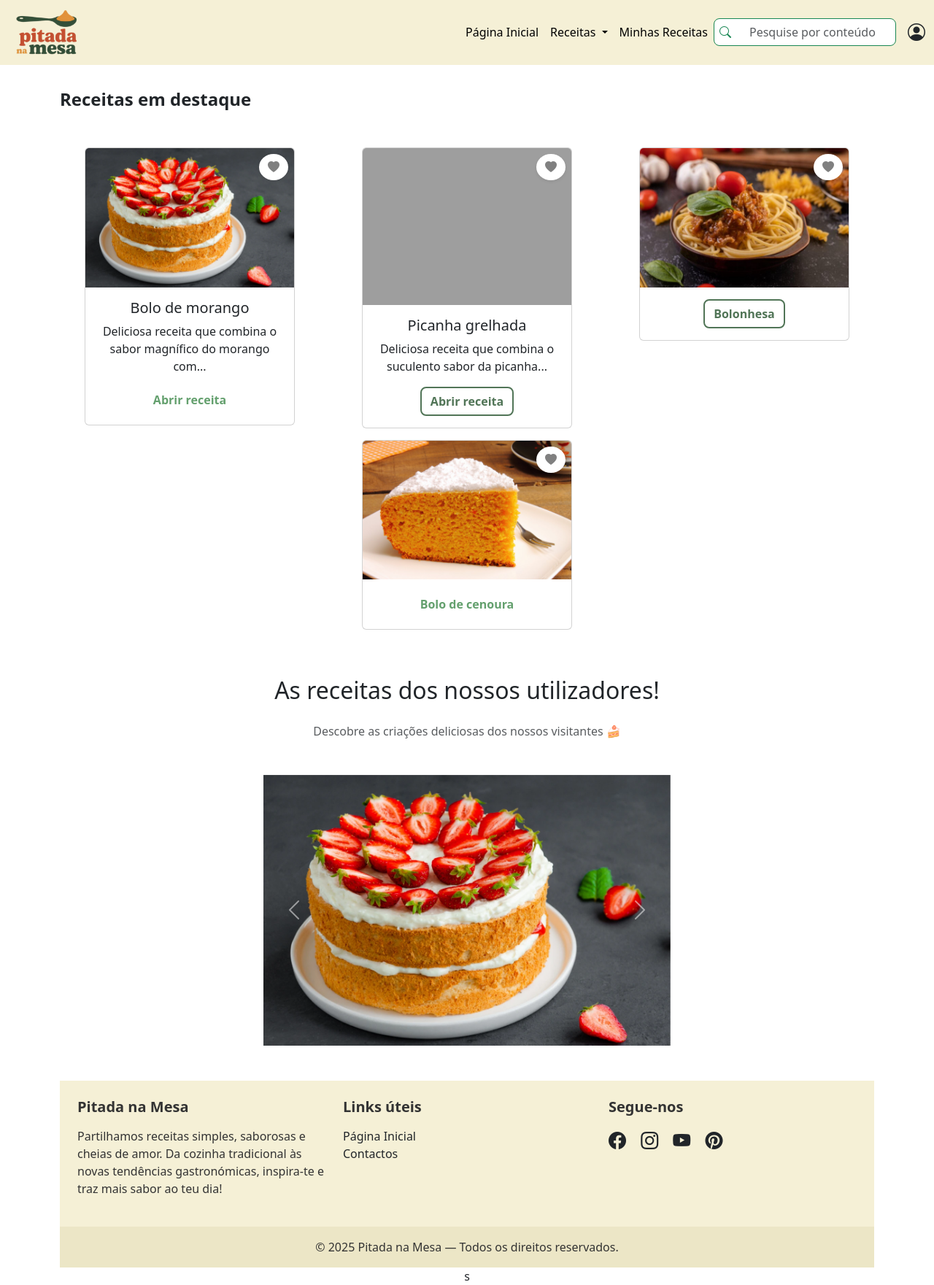
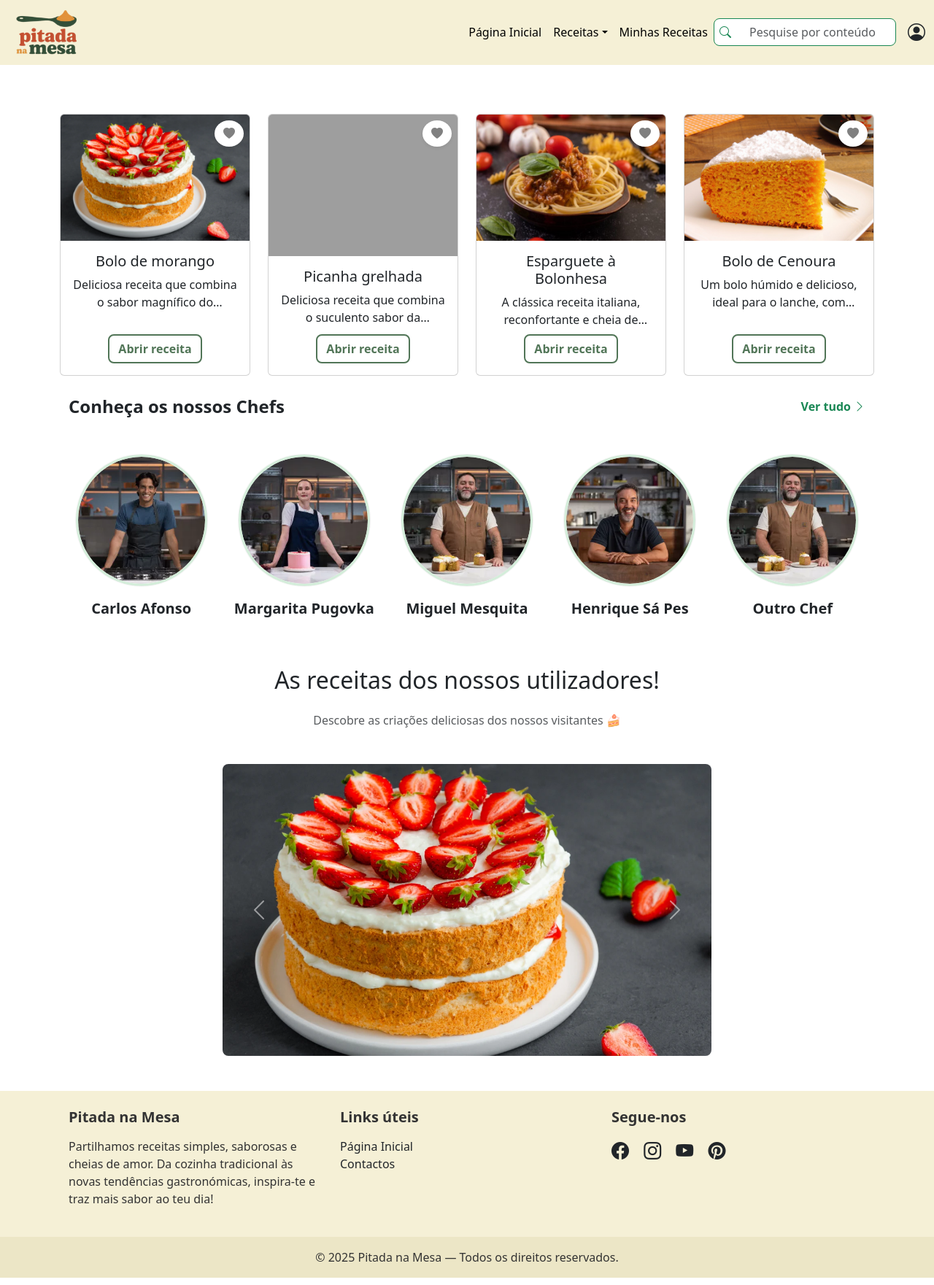
Before and after one commit to jrafaelsilva/desenvolvimento-para-a-web, a PHP site: page / in a window 1280 px wide. Shown: the whole page at 73% size. Run offline with PHP 8.4, Linux system fonts and the light colour scheme; grey boxes are pictures that could not be loaded.

Commit message:
versão completo - cavaleiro

```diff
--- a/PitadaNaMesa/bootstrap/bolodecenoura.html
+++ b/PitadaNaMesa/bootstrap/bolodecenoura.html
@@ -246,4 +246,3 @@
 </script>
 </body>
 </html>
-s
--- a/PitadaNaMesa/bootstrap/bolodemorango.html
+++ b/PitadaNaMesa/bootstrap/bolodemorango.html
@@ -247,4 +247,3 @@
 </script>
 </body>
 </html>
-s
--- a/PitadaNaMesa/bootstrap/bolonhesa.html
+++ b/PitadaNaMesa/bootstrap/bolonhesa.html
@@ -251,5 +251,3 @@
 </script>
 </body>
 </html>
-
-s
--- a/PitadaNaMesa/bootstrap/css/style.css
+++ b/PitadaNaMesa/bootstrap/css/style.css
@@ -1,51 +1,70 @@
+/* --- MODIFICAÇÃO: Garante altura total e alinhamento do botão na base --- */
+.card {
+    /* Estas linhas não são mais necessárias devido ao d-flex no col: */
+    /* margin-left: auto; */
+    /* margin-right: auto; */
 
-.card{
-    margin-left: auto;
-    margin-right: auto;
+    /* Torna o card num Flex Container para que o conteúdo seja alinhado verticalmente */
+    display: flex;
+    flex-direction: column;
+    /* Esta linha anula o Flexbox para centralização do card, mas é necessária para que o card se estique: */
+}
 
+/* Regras adicionais para alinhar o botão 'Abrir Receita' na base do card */
+.card .card-body {
+    flex-grow: 1; /* Faz o corpo do card ocupar o espaço restante */
+    display: flex;
+    flex-direction: column;
+    /* NOVO: Centra horizontalmente o conteúdo, incluindo o botão */
+    align-items: center;
 }
+
+/* Empurra o botão Abrir Receita para o fundo do card-body */
+.card .card-body a.btn { /* Altere esta linha para .btn-style ou .btn-style2, se for mais específico */
+    margin-top: auto;
+    /* Já que a linha acima usa 'align-items: center', o botão será centralizado e não esticado */
+}
+
+/* --- NOVO BLOCO: Limita o texto a 2 linhas e adiciona reticências (para .card-text) --- */
+.text-truncate-2 {
+    display: -webkit-box;
+    -webkit-line-clamp: 2; /* Limita a 2 linhas visíveis */
+    -webkit-box-orient: vertical;
+    overflow: hidden;
+    text-overflow: ellipsis;
+    /* Adiciona alguma margem inferior para o botão, se não estiver já no HTML */
+    margin-bottom: 0.5rem;
+    /* Adicionado para garantir que o texto não interfere com o alinhamento */
+    text-align: center;
+}
+/* --- Resto do seu código CSS original --- */
 .favorite-btn {
-  background-color: rgb(255,255,255) !important;
+    background-color: rgb(255, 255, 255) !important;
     border: none;
     box-shadow: none;
 }
 
 .favorite-btn i {
-  color: rgb(128,128,128);
+    color: rgb(128, 128, 128);
     transition: color 0.3s ease;
 }
 
 .favorite-btn.active i {
     color: rgb(255, 0, 0);
 }
+/* ... resto dos estilos ... */
 
-form[role="search"] input.form-control {
-  box-shadow: none;
-  transition: all 0.3s ease;
-}
-
-form[role="search"] input.form-control:focus {
-  border-color: rgb(81, 117, 87);
-  box-shadow: 0 0 5px rgb(100, 160, 110);
-}
-
-body {
-    padding-top: 70px;
-}
-
-.bg-receita{
-  background-color:rgb(243, 203, 143);
-  font-family: Arial, Helvetica, sans-serif;
-  outline: 2px solid black;
-  padding: 10px
-}
-
+/* Estilos para o botão antigo/padrão */
 .btn-style {
-
     color: rgb(100, 160, 110);
     font-weight: 600;
     border: none;
     transition: 0.3s;
+    /* Adiciona padding horizontal para o botão não parecer apenas um link */
+    padding: 0.375rem 0.75rem;
+    text-decoration: none;
+    border: 1px solid rgb(100, 160, 110); /* Adicionei uma borda fina para definição */
+    border-radius: 0.25rem;
 }
 
 .btn-style:hover {
@@ -54,7 +73,7 @@ body {
 }
 
 
-/*outro tipo de botao*/
+/*outro tipo de botao - Mantido o estilo anterior para referência */
 .btn-style2 {
     background-color: transparent;
     color: rgb(81, 117, 87);
@@ -68,6 +87,9 @@ body {
     background-color: rgb(81, 117, 87);
     color: rgb(245, 240, 214);
 }
+
+/* ... Resto do CSS ... */
+
 
 /*barra de voltar atras*/
 
@@ -91,4 +113,64 @@ body {
     color: rgb(0, 0, 0);
     font-weight: 600;
 }
-s
+/* Estilos para a seção dos chefs */
+.chef-wrapper {
+    /* Garante um quadrado perfeito para que o border-radius funcione */
+    width: 180px;
+    height: 180px;
+    border-radius: 50%;
+    overflow: hidden;
+
+    /* Borda verde clara */
+    border: 3px solid #d4edda;
+
+    /* Importante: Remove qualquer padding interno que afaste a imagem da borda */
+    padding: 0;
+
+    /* Sombra interna para criar o efeito de "anel" como na imagem original */
+    box-shadow: inset 0 0 0 5px #d4edda, 0 0 0 1px rgba(0, 0, 0, 0.05);
+
+    /* Garante que o item seja um flex container para centralizar a imagem dentro */
+    display: flex;
+    justify-content: center;
+    align-items: center;
+}
+
+.chef-wrapper img {
+    /* object-fit: cover é crucial para a imagem preencher o espaço sem distorcer */
+    object-fit: cover;
+    width: 100%;
+    height: 100%;
+}
+.carousel-img-fixed {
+    /* Define uma altura consistente para todas as imagens. Ajuste 400px conforme preferir. */
+    height: 400px;
+
+    /* Essencial: Redimensiona a imagem para cobrir a área (400px de altura) sem a distorcer,
+       cortando as bordas se necessário para preencher o espaço. */
+    object-fit: cover;
+}
+/* Correção de Largura Responsiva para o Carrossel */
+
+/* Garante a largura total (ou quase total) em dispositivos móveis */
+.carrossel-responsivo {
+    width: 95% !important; /* Usamos 95% para não colar nos cantos */
+    margin: 0 auto;
+}
+
+/* Largura específica para desktop (a partir de 992px) */
+@media (min-width: 992px) {
+    .w-lg-60 {
+        width: 60% !important; /* Defina 60% da largura do contentor para o desktop */
+    }
+}
+
+/* Limita o texto a 2 linhas e adiciona reticências */
+.text-truncate-2 {
+    display: -webkit-box;
+    -webkit-line-clamp: 2; /* Limita a 2 linhas visíveis */
+    -webkit-box-orient: vertical;
+    overflow: hidden;
+    text-overflow: ellipsis;
+    margin-bottom: 0.5rem;
+}
--- a/PitadaNaMesa/bootstrap/index.html
+++ b/PitadaNaMesa/bootstrap/index.html
@@ -5,9 +5,7 @@
   <meta name="viewport" content="width=device-width, initial-scale=1">
   <title>Pitada na Mesa</title>
 
-  <!-- Bootstrap local -->
   <link href="https://cdn.jsdelivr.net/npm/bootstrap@5.3.3/dist/css/bootstrap.min.css" rel="stylesheet">
-  <!-- Ícones do Bootstrap -->
   <link href="https://cdn.jsdelivr.net/npm/bootstrap-icons@1.11.3/font/bootstrap-icons.css" rel="stylesheet">
   <link href="css/style.css" rel="stylesheet">
   </head>
@@ -26,14 +24,10 @@
 
         <div class="collapse navbar-collapse" id="navbarSupportedContent">
           <ul class="navbar-nav ms-auto mb-2 mb-lg-0">
-            <li class="nav-item">
-              <a class="nav-link active" aria-current="page" href="#">Página Inicial</a>
-            </li>
+            <li class="nav-item"><a class="nav-link active" aria-current="page" href="#">Página Inicial</a></li>
             <li class="nav-item dropdown">
               <a class="nav-link active dropdown-toggle" href="#" role="button" data-bs-toggle="dropdown"
-                aria-expanded="false">
-                Receitas
-              </a>
+                aria-expanded="false">Receitas</a>
               <ul class="dropdown-menu">
                 <li><a class="dropdown-item" href="receitasdecarne.html">Carne</a></li>
                 <li><hr class="dropdown-divider"></li>
@@ -44,9 +38,7 @@
                 <li><a class="dropdown-item" href="receitasdesopa.html">Sopas e Cremes</a></li>
               </ul>
             </li>
-            <li class="nav-item">
-              <a class="nav-link active" href="#">Minhas Receitas</a>
-            </li>
+            <li class="nav-item"><a class="nav-link active" href="#">Minhas Receitas</a></li>
           </ul>
 
           <form class="d-flex align-items-center position-relative" role="search" style="width: 250px;">
@@ -61,9 +53,7 @@
           </form>
 
           <li class="nav-item d-flex align-items-center ms-3">
-            <a href="login.html" class="nav-link p-0">
-              <i class="bi bi-person-circle fs-4"></i>
-            </a>
+            <a href="login.html" class="nav-link p-0"><i class="bi bi-person-circle fs-4"></i></a>
           </li>
         </div>
       </div>
@@ -73,88 +63,120 @@
 <div class="container">
   <div class="fw-bold mb-4 mt-5 fs-4 text-start">Receitas em destaque</div>
 
-    <div class="row align-items-start mt-5">
-      <div class="col d-flex mb-3">
-        <div class="card" style="width: 18rem;">
-          <img src="imgs/bolo.morango.webp" class="card-img-top" alt="...">
-          <button class="btn btn-light position-absolute bottom-1 end-0 m-2 rounded-circle shadow-sm favorite-btn">
-            <i class="bi bi-heart-fill"></i>
-          </button>
+  <div class="row align-items-stretch mt-5 g-4 row-cols-1 row-cols-sm-2 row-cols-lg-4">
+
+    <div class="col d-flex">
+      <div class="card h-100">
+        <img src="imgs/bolo.morango.webp" class="card-img-top" alt="Bolo de morango">
+        <button class="btn btn-light position-absolute bottom-1 end-0 m-2 rounded-circle shadow-sm favorite-btn"><i class="bi bi-heart-fill"></i></button>
         <div class="card-body text-center">
           <h5 class="card-title">Bolo de morango</h5>
-            <p class="card-text">Deliciosa receita que combina o sabor magnífico do morango com...</p>
-            <a href="bolodemorango.html" class="btn btn-style">Abrir receita</a>
+          <p class="card-text text-truncate-2">Deliciosa receita que combina o sabor magnífico do morango com...</p>
+          <a href="bolodemorango.html" class="btn btn-style2">Abrir receita</a>
         </div>
       </div>
     </div>
 
-      <div class="col d-flex mb-3">
-        <div class="card" style="width: 18rem;">
-          <img src="imgs/picanha" class="card-img-top" alt="...">
-          <button class="btn btn-light position-absolute bottom-1 end-0 m-2 rounded-circle shadow-sm favorite-btn">
-            <i class="bi bi-heart-fill"></i>
-          </button>
+    <div class="col d-flex">
+      <div class="card h-100">
+        <img src="imgs/picanha" class="card-img-top" alt="Picanha grelhada">
+        <button class="btn btn-light position-absolute bottom-1 end-0 m-2 rounded-circle shadow-sm favorite-btn"><i class="bi bi-heart-fill"></i></button>
         <div class="card-body text-center">
           <h5 class="card-title ">Picanha grelhada</h5>
-            <p class="card-text">Deliciosa receita que combina o suculento sabor da picanha... </p>
+          <p class="card-text text-truncate-2">Deliciosa receita que combina o suculento sabor da picanha... </p>
           <a href="picanha.html" class="btn btn-style2">Abrir receita</a>
         </div>
       </div>
     </div>
 
-      <div class="col d-flex mb-3">
-        <div class="card" style="width: 18rem;">
-          <img src="imgs/bolonhesa.jpg" class="card-img-top" alt="...">
-          <button class="btn btn-light position-absolute bottom-1 end-0 m-2 rounded-circle shadow-sm favorite-btn">
-            <i class="bi bi-heart-fill"></i>
-          </button>
+    <div class="col d-flex">
+      <div class="card h-100">
+        <img src="imgs/bolonhesa.jpg" class="card-img-top" alt="Esparguete à Bolonhesa">
+        <button class="btn btn-light position-absolute bottom-1 end-0 m-2 rounded-circle shadow-sm favorite-btn"><i class="bi bi-heart-fill"></i></button>
         <div class="card-body text-center">
-            <a href="bolonhesa.html" class="btn btn-style2">Bolonhesa</a>
+          <h5 class="card-title">Esparguete à Bolonhesa</h5>
+          <p class="card-text text-truncate-2">A clássica receita italiana, reconfortante e cheia de sabor a carne e tomate.</p>
+          <a href="bolonhesa.html" class="btn btn-style2">Abrir receita</a>
         </div>
       </div>
     </div>
 
-      <div class="col d-flex mb-3">
-        <div class="card" style="width: 18rem;">
-          <img src="imgs/bolodecenoura.png" class="card-img-top" alt="...">
-          <button class="btn btn-light position-absolute bottom-1 end-0 m-2 rounded-circle shadow-sm favorite-btn">
-            <i class="bi bi-heart-fill"></i>
-          </button>
+    <div class="col d-flex">
+      <div class="card h-100">
+        <img src="imgs/bolodecenoura.png" class="card-img-top" alt="Bolo de Cenoura">
+        <button class="btn btn-light position-absolute bottom-1 end-0 m-2 rounded-circle shadow-sm favorite-btn"><i class="bi bi-heart-fill"></i></button>
         <div class="card-body text-center">
+          <h5 class="card-title">Bolo de Cenoura</h5>
+          <p class="card-text text-truncate-2">Um bolo húmido e delicioso, ideal para o lanche, com cobertura de chocolate.</p>
+          <a href="bolodecenoura.html" class="btn btn-style2">Abrir receita</a>
+        </div>
+      </div>
+    </div>
+  </div>
 
+  <div class="container my-4">
 
-            <a href="bolodecenoura.html" class="btn btn-style">Bolo de cenoura</a>
+      <div class="d-flex justify-content-between align-items-center mb-5">
+        <div class="fw-bold fs-4 text-start">Conheça os nossos Chefs</div>
+        <a href="#" class="text-success text-decoration-none d-flex align-items-center fw-semibold">
+          Ver tudo <i class="bi bi-chevron-right ms-1"></i>
+        </a>
+      </div>
+      <div class="row text-start row-cols-2 row-cols-md-3 row-cols-lg-5 g-4">
+          <div class="col">
+              <a href="chef-carlos-afonso.html" class="text-decoration-none text-dark d-block text-center">
+                  <div class="chef-wrapper mx-auto"><img src="imgs/Carlos.Afonos.webp" alt="Carlos Afonso" class="img-fluid rounded-circle"></div>
+                  <p class="mt-3 fw-semibold fs-5">Carlos Afonso</p>
+              </a>
+          </div>
+          <div class="col">
+              <a href="chef-margarita.html" class="text-decoration-none text-dark d-block text-center">
+                  <div class="chef-wrapper mx-auto"><img src="imgs/Margarita.Pugovka.webp" alt="Margarita Pugovka" class="img-fluid rounded-circle"></div>
+                  <p class="mt-3 fw-semibold fs-5">Margarita Pugovka</p>
+              </a>
+          </div>
+          <div class="col">
+              <a href="chef-miguel-mesquita.html" class="text-decoration-none text-dark d-block text-center">
+                  <div class="chef-wrapper mx-auto"><img src="imgs/Miguel.Mesquita.webp" alt="Miguel Mesquita" class="img-fluid rounded-circle"></div>
+                  <p class="mt-3 fw-semibold fs-5">Miguel Mesquita</p>
+              </a>
+          </div>
+          <div class="col">
+              <a href="chef-henrique.html" class="text-decoration-none text-dark d-block text-center">
+                  <div class="chef-wrapper mx-auto"><img src="imgs/Henrique.Sá.Pes.webp" alt="Henrique Sá Pes" class="img-fluid rounded-circle"></div>
+                  <p class="mt-3 fw-semibold fs-5">Henrique Sá Pes</p>
+              </a>
+          </div>
+          <div class="col">
+              <a href="chef-outro.html" class="text-decoration-none text-dark d-block text-center">
+                  <div class="chef-wrapper mx-auto"><img src="imgs/Miguel.Mesquita.webp" alt="Outro Chef" class="img-fluid rounded-circle"></div>
+                  <p class="mt-3 fw-semibold fs-5">Outro Chef</p>
+              </a>
           </div>
       </div>
     </div>
 
 
-
-
+    <div class="container text-center mt-5 mb-5">
+      <h2 class="mb-4">As receitas dos nossos utilizadores!</h2>
+      <p class="text-muted mb-5">Descobre as criações deliciosas dos nossos visitantes 🍰</p>
     </div>
 
-  </div>
-
-
-  <div class="container text-center mt-5">
-  <h2 class="mb-4">As receitas dos nossos utilizadores!</h2>
-  <p class="text-muted mb-5">Descobre as criações deliciosas dos nossos visitantes 🍰</p>
-
     <div class="d-flex justify-content-center">
-  <div id="carouselExampleInterval" class="carousel slide  w-50" data-bs-ride="carousel" data-bs-touch="true">
+      <div id="carouselExampleInterval" class="carousel slide w-100 w-lg-60 carrossel-responsivo" data-bs-ride="carousel" data-bs-touch="true">
         <div class="carousel-inner">
           <div class="carousel-item active" data-bs-interval="2000">
-        <img src="imgs/bolo.morango.webp" class="d-block w-100" alt="bolo de ananas">
+            <img src="imgs/bolo.morango.webp" class="d-block w-100 carousel-img-fixed rounded-3" alt="bolo de ananas">
           </div>
           <div class="carousel-item" data-bs-interval="2000">
-        <img src="imgs/receitadeuti.jpg" class="d-block w-100" alt="picanha">
+            <img src="imgs/receitadeuti.jpg" class="d-block w-100 carousel-img-fixed rounded-3" alt="picanha">
             <div class="carousel-caption d-none d-md-block">
               <h5>Picanha</h5>
               <p>confecionada pelo Joaquim Pereira</p>
             </div>
           </div>
           <div class="carousel-item" data-bs-interval="2000">
-        <img src="imgs/receitadeuti2.webp" class="d-block w-100" alt="bolo de cenoura">
+            <img src="imgs/receitadeuti2.webp" class="d-block w-100 carousel-img-fixed rounded-3" alt="bolo de cenoura">
             <div class="carousel-caption d-none d-md-block">
               <h5>Bolo de cenoura</h5>
               <p>confecionado pela Odete Soares</p>
@@ -171,9 +193,7 @@
         </button>
       </div>
     </div>
-
-
-  <script>
+    </div> <script>
     document.querySelectorAll('.favorite-btn').forEach(btn => {
       btn.addEventListener('click', () => {
         btn.classList.toggle('active');
@@ -184,7 +204,6 @@
   <footer class="text-center text-lg-start mt-5" style="background-color: rgb(245, 240, 214); color: rgb(51, 51, 51);">
     <div class="container p-4">
       <div class="row">
-      <!-- Sobre -->
         <div class="col-lg-4 col-md-6 mb-4 mb-md-0 text-start">
           <h5 class="fw-bold mb-3">Pitada na Mesa</h5>
           <p>
@@ -194,7 +213,6 @@
           </p>
         </div>
 
-      <!-- Links úteis -->
         <div class="col-lg-4 col-md-6 mb-4 mb-md-0 text-start">
           <h5 class="fw-bold mb-3">Links úteis</h5>
           <ul class="list-unstyled mb-0">
@@ -203,7 +221,6 @@
           </ul>
         </div>
 
-      <!-- Redes sociais -->
         <div class="col-lg-4 col-md-12 mb-4 mb-md-0 text-start">
           <h5 class="fw-bold mb-3">Segue-nos</h5>
           <a href="#" class="text-dark me-3 fs-4"><i class="bi bi-facebook"></i></a>
@@ -214,7 +231,6 @@
       </div>
     </div>
 
-    <!-- Direitos -->
     <div class="text-center p-3" style="background-color: rgb(236, 230, 198);">
       © 2025 Pitada na Mesa — Todos os direitos reservados.
     </div>
@@ -222,4 +238,3 @@
   <script src="https://cdn.jsdelivr.net/npm/bootstrap@5.3.8/dist/js/bootstrap.bundle.min.js"></script>
 </body>
 </html>
-s
--- a/PitadaNaMesa/bootstrap/login.html
+++ b/PitadaNaMesa/bootstrap/login.html
@@ -34,4 +34,4 @@
     </form>
   </main>
 </body>
-</html>s
+</html>
--- a/PitadaNaMesa/bootstrap/picanha.html
+++ b/PitadaNaMesa/bootstrap/picanha.html
@@ -239,4 +239,3 @@
 </script>
 </body>
 </html>
-s
--- a/PitadaNaMesa/bootstrap/receitasdecarne.html
+++ b/PitadaNaMesa/bootstrap/receitasdecarne.html
@@ -156,4 +156,3 @@
   <script src="https://cdn.jsdelivr.net/npm/bootstrap@5.3.8/dist/js/bootstrap.bundle.min.js"></script>
 </body>
 </html>
-s
--- a/PitadaNaMesa/bootstrap/receitasdepeixe.html
+++ b/PitadaNaMesa/bootstrap/receitasdepeixe.html
@@ -128,4 +128,3 @@
   <script src="https://cdn.jsdelivr.net/npm/bootstrap@5.3.8/dist/js/bootstrap.bundle.min.js"></script>
 </body>
 </html>
-s
--- a/PitadaNaMesa/bootstrap/receitasdesobremesa.html
+++ b/PitadaNaMesa/bootstrap/receitasdesobremesa.html
@@ -185,4 +185,3 @@
   <script src="https://cdn.jsdelivr.net/npm/bootstrap@5.3.8/dist/js/bootstrap.bundle.min.js"></script>
 </body>
 </html>
-s
--- a/PitadaNaMesa/bootstrap/receitasdesopas.html
+++ b/PitadaNaMesa/bootstrap/receitasdesopas.html
@@ -128,4 +128,3 @@
   <script src="https://cdn.jsdelivr.net/npm/bootstrap@5.3.8/dist/js/bootstrap.bundle.min.js"></script>
 </body>
 </html>
-a
--- a/PitadaNaMesa/bootstrap/registo.html
+++ b/PitadaNaMesa/bootstrap/registo.html
@@ -34,4 +34,3 @@
   </main>
 </body>
 </html>
-a
```
Also changed, not shown: index.html (deleted, +0 -282 lines), PitadaNaMesa/bootstrap/imgs/Carlos.Afonos.webp (added), PitadaNaMesa/bootstrap/imgs/Henrique.Sá.Pes.webp (added), PitadaNaMesa/bootstrap/imgs/Margarita.Pugovka.webp (added), PitadaNaMesa/bootstrap/imgs/Miguel.Mesquita.webp (added), PitadaNaMesa/bootstrap/teste1.html (deleted). Lines whose indentation alone changed are shown as unchanged.
